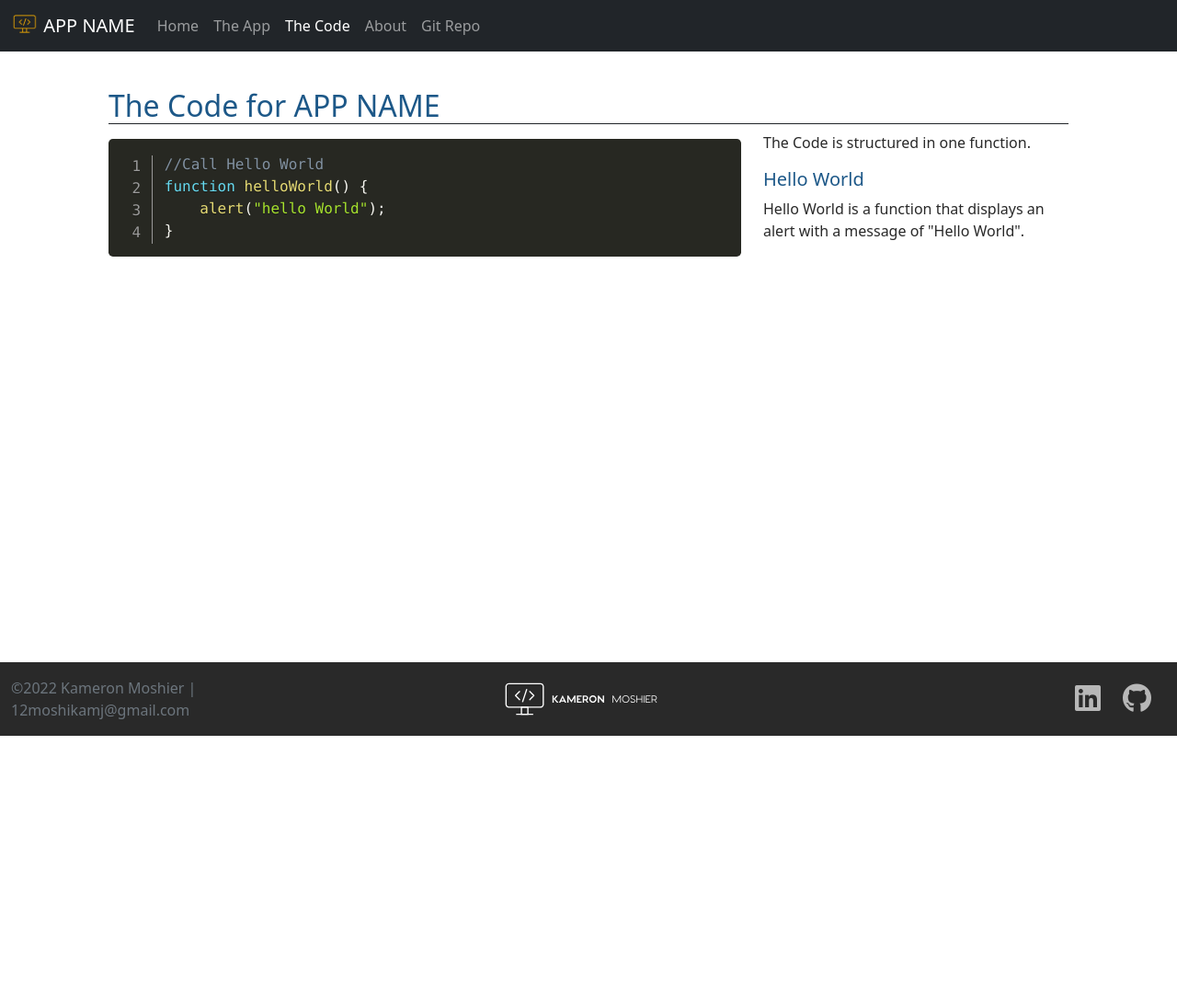
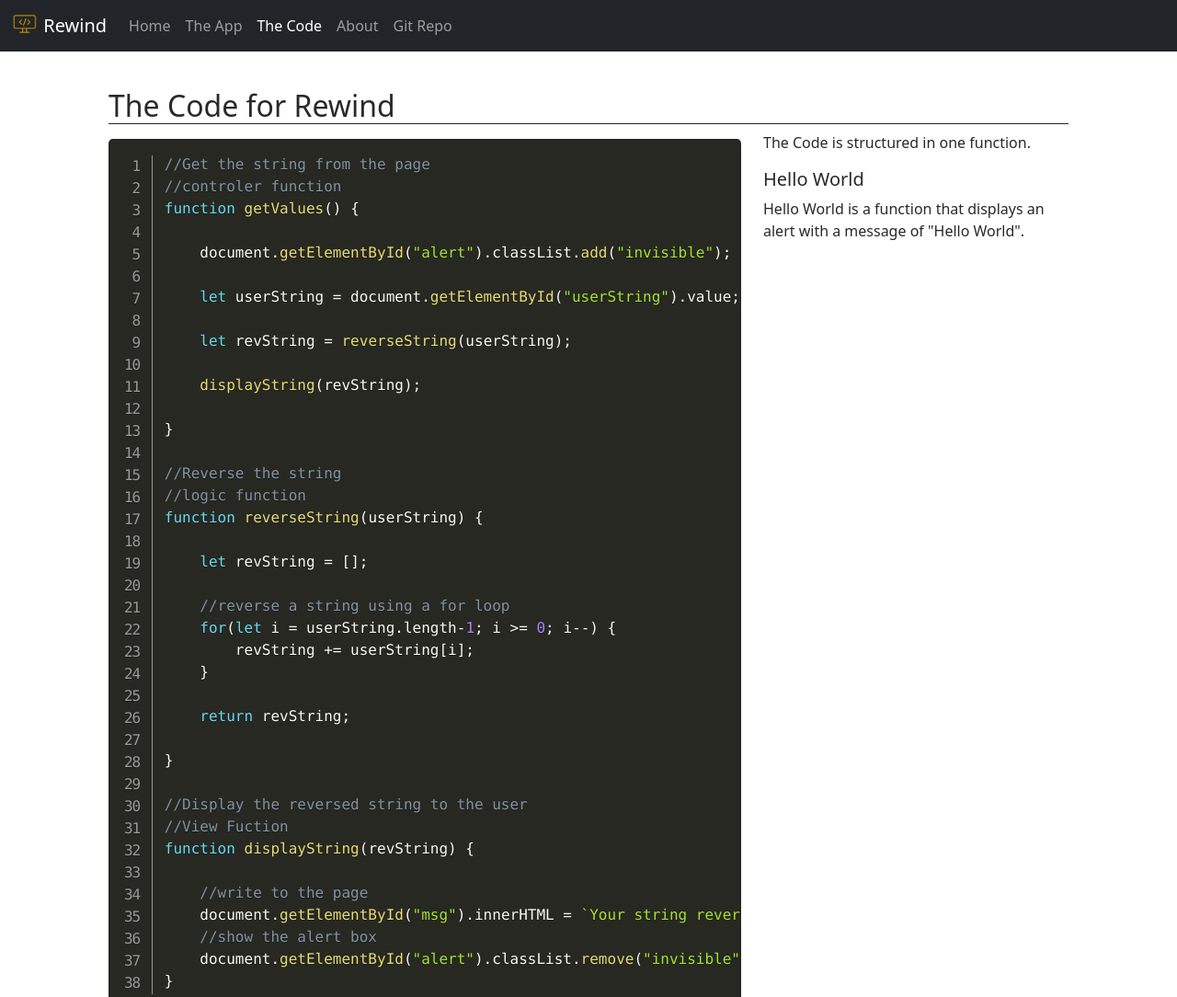
Before and after one commit to AmFil/Rewind, a plain HTML site: page code.html in a window 1280 px wide. Shown: the top 1084 px of the page at 92% size. Before the commit the page ends 800 px from the top, so only its background shows below. Drawn offline with nearby package versions, Linux system fonts and the light colour scheme.

Commit message:
Changes to js and appearence
Made slight changes to the HTML and CSS of the project. Most of the change was new additions to the js

```diff
--- a/code.html
+++ b/code.html
@@ -2,7 +2,7 @@
 <html lang="en" class="h-100">
 
 <head>
-    <title>App Name: A Coding Project By Kameron Moshier</title>
+    <title>Rewind: A Coding Project By Kameron Moshier</title>
     <!-- Required meta tags -->
     <meta charset="utf-8">
     <meta name="viewport" content="width=device-width, initial-scale=1, shrink-to-fit=no">
@@ -22,7 +22,7 @@
     <!-- NAV SECTION -->
 <nav class="navbar navbar-expand-md navbar-dark fixed-top bg-dark">
     <div class="container-fluid">
-        <a class="navbar-brand" href="/index.html"><img src="/img/favicon-32x32.png" class="d-inline-block align-text-top" width="30" height="24"> APP NAME</a>
+        <a class="navbar-brand" href="/index.html"><img src="/img/favicon-32x32.png" class="d-inline-block align-text-top" width="30" height="24"> Rewind</a>
         <button class="navbar-toggler" type="button" data-bs-toggle="collapse" data-bs-target="#navbarCollapse"
             aria-controls="navbarCollapse" aria-expanded="false" aria-label="Toggle navigation">
             <span class="navbar-toggler-icon"></span>
@@ -51,14 +51,48 @@
 <!--MAIN SECTION-->
 <main class="flex-shrink-0">
     <div class="container py-5 px-5 mt-5">
-        <h2 class="border-1 border-bottom border-dark">The Code for APP NAME</h2>
+        <h2 class="border-1 border-bottom border-dark">The Code for Rewind</h2>
         <div class="row row-cols-1 row-cols-md-2">
             <div class="col-md-8">
                 <pre class="line-numbers"><code class="language-javascript">
-                    //Call Hello World
-                    function helloWorld() {
-                        alert("hello World");
-                    }
+                    //Get the string from the page
+//controler function
+function getValues() {
+
+    document.getElementById("alert").classList.add("invisible");
+
+    let userString = document.getElementById("userString").value;
+
+    let revString = reverseString(userString);
+
+    displayString(revString);
+
+}
+
+//Reverse the string
+//logic function
+function reverseString(userString) {
+
+    let revString = [];
+
+    //reverse a string using a for loop
+    for(let i = userString.length-1; i >= 0; i--) {
+        revString += userString[i];
+    }
+
+    return revString;
+
+}
+
+//Display the reversed string to the user
+//View Fuction
+function displayString(revString) {
+
+    //write to the page
+    document.getElementById("msg").innerHTML = `Your string reversed is: ${revString}`;
+    //show the alert box
+    document.getElementById("alert").classList.remove("invisible");
+}
                 </code>
                 </pre>
             </div>
--- a/css/site.css
+++ b/css/site.css
@@ -3,6 +3,7 @@
     --secondary-color: #ff993b;
     --dark-color: #292929;
     --white-color: #e7e7e7;
+    --red-color: #FF0000;
 }
 
 body {
@@ -32,7 +33,7 @@ footer .social>a{
 }
 
 h1,h2,h3,h4,h5,h6 {
-    color: var(--primary-color);
+    color: var(--dark-color);
 }
 
 
@@ -65,7 +66,7 @@ main>.container {
 }
 
 .checklist> li i {
-    color: var(--secondary-color);
+    color: var(--red-color);
 }
 
 code[class*="language-"],
```
Also changed, not shown: app.html (+32 -4 lines), index.html (+6 -6 lines), js/site.js (+38 -0 lines), img/Rewind Logo.svg (added), img/hundylogo.svg (deleted).
